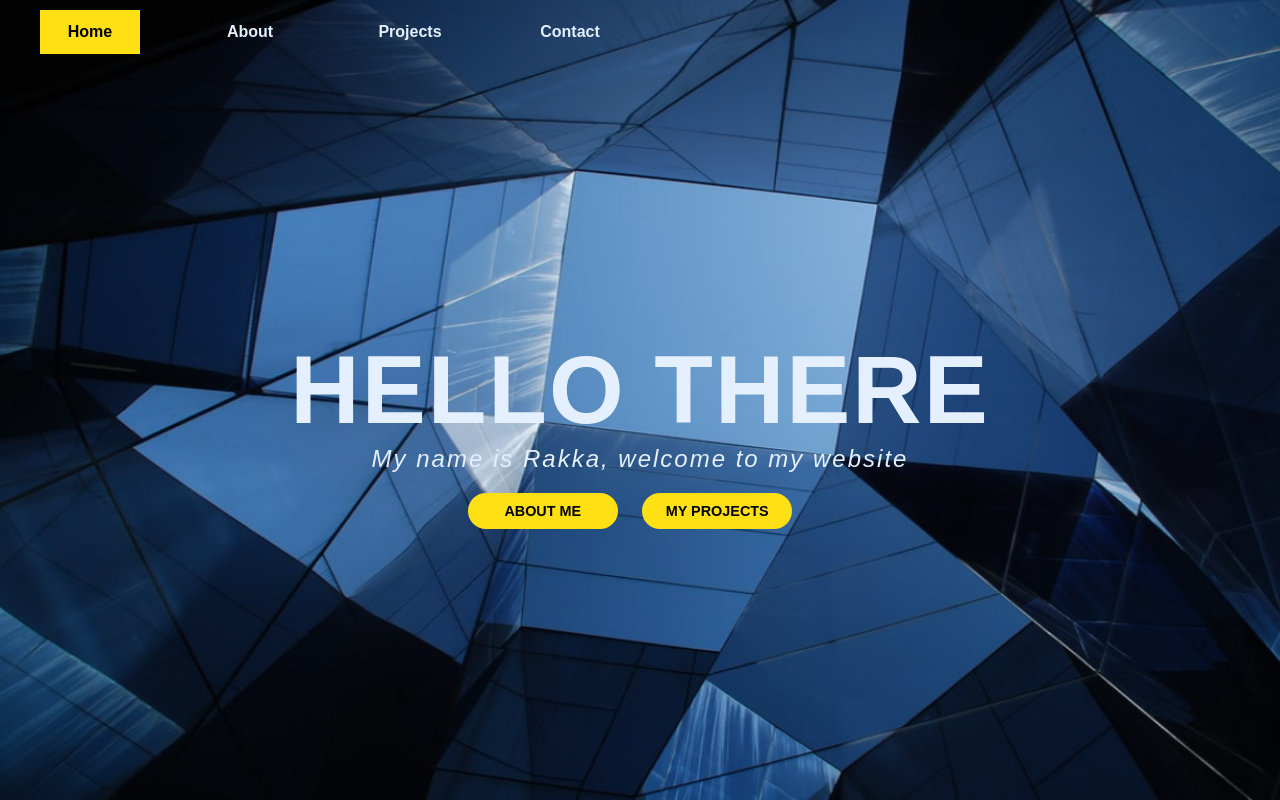
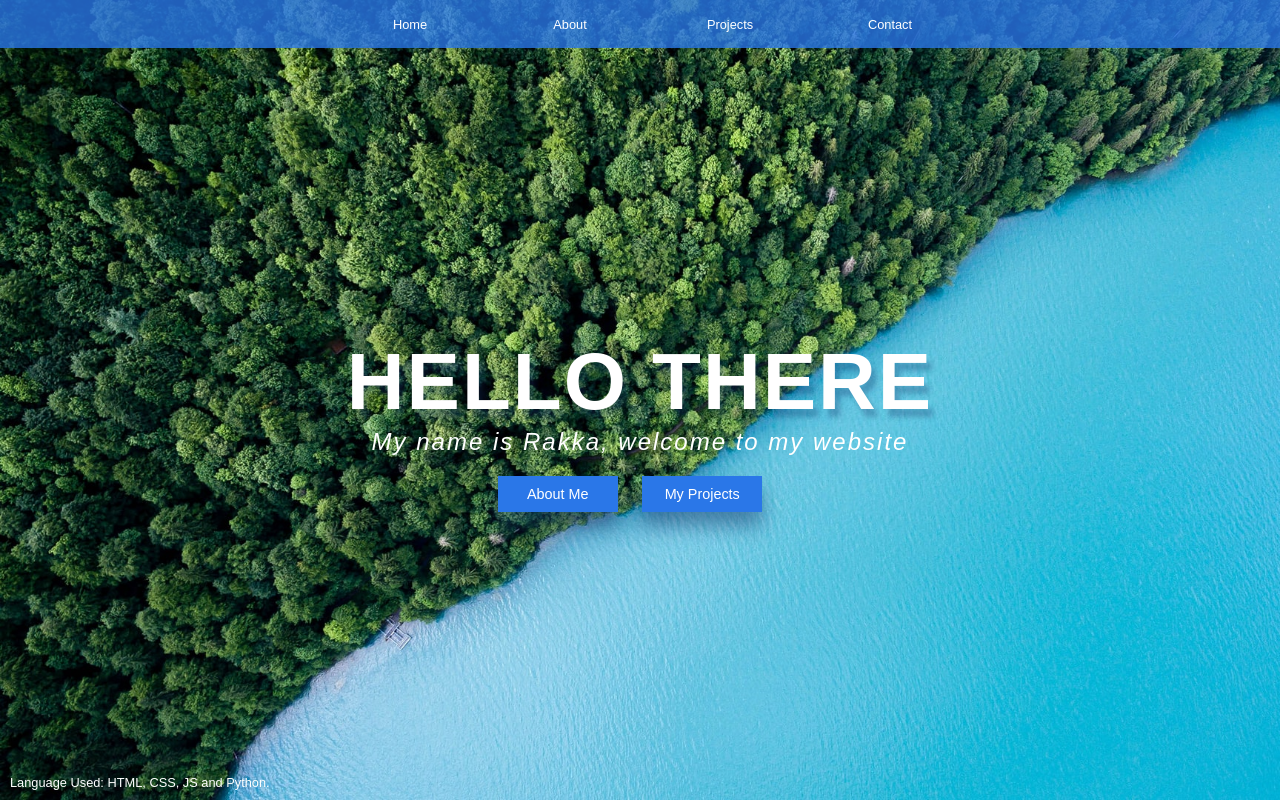
Before and after one commit to rakkaalhazimi/old-portofolio-website, a plain HTML site: page index.html in a window 1280 px wide. Drawn offline with Linux system fonts and the light colour scheme.

Commit message:
redesign bg, navbar and resize text.

```diff
--- a/css/style-aboutpage.css
+++ b/css/style-aboutpage.css
@@ -40,7 +40,7 @@ main {
 .main-block.first {
   color: var(--text_color_white);
 
-  background-image: url("../images/backgrounds/frontpage-desktop.png");
+  background-image: var(--bg_image_path);
   background-repeat: no-repeat;
   background-position: right top;
   background-attachment: fixed;
@@ -58,6 +58,7 @@ main {
 
 /* Description Class */
 .main-block.desc {
+
 }
 
 .desc-container {
--- a/css/style-frontpage.css
+++ b/css/style-frontpage.css
@@ -1,11 +1,14 @@
 /* Convention */
 body {
-    /* Background Image */
-    background-image: url("../images/backgrounds/frontpage-desktop.png");
+
     width: 100vw;
     height: 100vh;
+
+	/* Background Image */
+	background-image: var(--bg_image_path);
     background-size: cover; /* cover entire container */
     background-origin: border-box;
+	background-repeat: no-repeat;
 
 }
 
@@ -16,7 +19,7 @@ main {
   align-items: center;
   justify-content: center;
   width: 100%;
-  height: 92vh; /* header is 8 vh */
+  height: 94vh; /* header is 6 vh */
 }
 
 .intro-container {
@@ -24,8 +27,10 @@ main {
   flex-flow: column nowrap;
   justify-content: center;
   align-items: center;
-  width: 100%;
-  height: 40%;
+  width: 80%;
+  height: 50%;
+
+
 }
 
 .intro-container > div {
@@ -37,9 +42,11 @@ main {
 
 .title h1{
     color: var(--text_color_white);
-    font-size: 12vmin;
+    font-size: 10vmin;
     text-align: center;
     letter-spacing: 2px;
+
+	text-shadow: 5px 8px 5px rgba(19, 53, 105, 0.3);
 }
 
 .title p {
@@ -64,20 +71,30 @@ main {
 
 .btn p {
   padding: 10px 0;
-  width: 150px;
+  width: 120px;
   text-align: center;
-  font-weight: bold;
   font-size: .9em;
 
-  color: black;
-  background-color: var(--secondary_color);
-  border-radius: 20px;
-  transition: 0.6s ease-in;
+  color: white;
+  background-color: var(--primary_color);
+  box-shadow: 0 14px 20px rgba(19, 53, 105, 0.5);
+  transition: 0.1s linear;
 }
 
 .btn p:hover {
-    background-color: var(--primary_color);
-    color: var(--text_color_white);
+    background-color: var(--shade_color);
+}
+
+/* Footer Tag */
+footer p {
+  position: absolute;
+  left: 0;
+  bottom: 0;
+
+  margin: 10px;
+
+  font-size: .8em;
+  color: white;
 }
 
 @media screen and (max-width: 600px) {
--- a/css/style-navbar.css
+++ b/css/style-navbar.css
@@ -1,9 +1,13 @@
 /* Global Variables */
 :root {
   --primary_color: #2A77E8;
-  --secondary_color: #FFE014;
-  --text_color_white: #E4EFFF;
+  --secondary_color: #E8CD1E;
+  --tertiary_color: #B5E813;
+  --shade_color: #1E55A8;
+  --text_color_white: white;
   --text_color_black: #393C40;
+
+  --bg_image_path: url("../images/backgrounds/frontpage_andreas-gucklhorn.jpg");
 }
 
 /* Convention */
@@ -25,7 +29,7 @@ a {text-decoration: none;}
 
 /* Header Section */
 header {
-  height: 8vh;
+  height: 6vh;
 }
 
 nav {
@@ -39,8 +43,9 @@ nav .menu {
   width: 100%;
   display: flex;
   align-items: center;
-  justify-content: flex-start;
-  list-style-type: none;
+  justify-content: center;
+
+  background: rgba(42, 119, 232, 0.8);
 }
 
 nav .menu li, nav .menu a {
@@ -57,8 +62,10 @@ nav .menu li {
 nav .menu li a {
     height: 70%;
     width: 100px;
+
     text-decoration: none;
-    font-weight: bold;
+	font-size: 0.8em;
+
     color: var(--text_color_white);
     transition: 0.6s ease;
 
@@ -68,14 +75,14 @@ nav .menu li a:hover {  /* Mouse over menu */
     color: #FFE014;
 }
 
-nav .menu li.active a{
-    background-color: #FFE014;
-    color: black;
+nav .menu li.active a {
+
+
 }
 
 nav .logo {
-    display: inline-block;
-    width: 150px;
+  display: inline-block;
+  width: 150px;
 }
 
 nav .topnav { /* apply margin to all .topnav inside nav */
--- a/css/style-projectspage.css
+++ b/css/style-projectspage.css
@@ -24,7 +24,7 @@ main {
   text-align: center;
 
   color: var(--text_color_white);
-  background-image: url("../images/backgrounds/frontpage-desktop.png");
+  background-image: var(--bg_image_path);
   background-repeat: no-repeat;
   background-position: right top;
   background-attachment: fixed;
--- a/index.html
+++ b/index.html
@@ -37,14 +37,14 @@
       </div>
 
       <div class="button">
-        <a href="about.html" class="btn"><p>ABOUT ME</p></a>
-        <a href="projects.html" class="btn"><p>MY PROJECTS</p></a>
+        <a href="about.html" class="btn"><p>About Me</p></a>
+        <a href="projects.html" class="btn"><p>My Projects</p></a>
       </div>
     </div>
   </main>
 
   <footer>
-
+	<p>Language Used: HTML, CSS, JS and Python.</p>
   </footer>
 
 
```
Also changed, not shown: text_summarization.html (+5 -3 lines), images/backgrounds/aboutpage-desktop.svg (deleted), images/backgrounds/frontpage-desktop-new.svg (deleted), images/backgrounds/frontpage-desktop.png (deleted), images/backgrounds/frontpage-desktop.svg (deleted), images/backgrounds/frontpage_andreas-gucklhorn.jpg (added).
